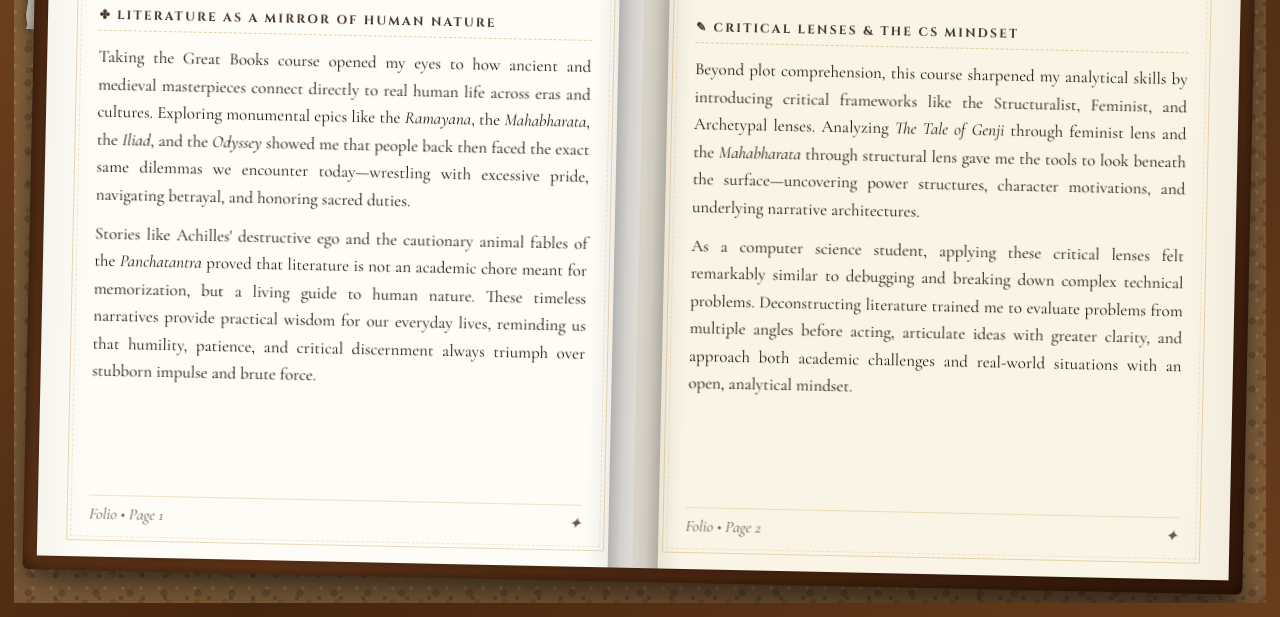
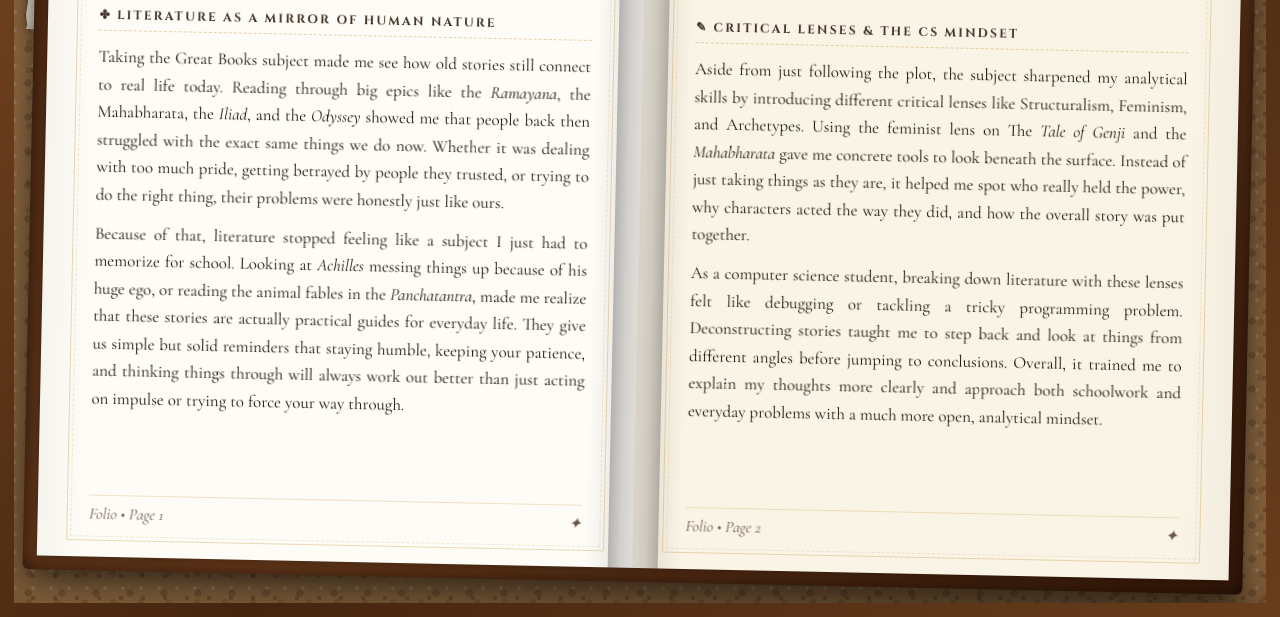
Before and after one commit to maki-sig/botisportfo-greatbooks, a plain HTML site: page summary-of-learning.html in a window 1280 px wide. Shown: the part 183-800 px from the top of the page. Drawn offline with nearby package versions, Linux system fonts and the light colour scheme; a web font is replaced by a local one.

Commit message:
Fixed greeter and summary content

```diff
--- a/summary-of-learning.html
+++ b/summary-of-learning.html
@@ -93,17 +93,21 @@
             <div class="content-section">
               <h2 class="section-heading">&#10020; Literature as a Mirror of Human Nature</h2>
               <p class="section-text">
-                Taking the Great Books course opened my eyes to how ancient and medieval masterpieces connect directly
-                to real human life across eras and cultures. Exploring monumental epics like the <em>Ramayana</em>, the
-                <em>Mahabharata</em>, the <em>Iliad</em>, and the <em>Odyssey</em> showed me that people back then faced
-                the exact same dilemmas we encounter today—wrestling with excessive pride, navigating betrayal, and
-                honoring sacred duties.
+                Taking the Great Books subject made me see how old stories still connect to real life today.
+                Reading through big epics like the <em>Ramayana</em>, the <em></em>Mahabharata</em>, the <em>Iliad</em>,
+                and the <em>Odyssey</em> showed me that
+                people back then struggled with the exact same things we do now. Whether it was dealing with too much
+                pride, getting betrayed by people they trusted, or trying to do the right thing, their problems were
+                honestly just like ours.
               </p>
               <p class="section-text">
-                Stories like Achilles' destructive ego and the cautionary animal fables of the <em>Panchatantra</em>
-                proved that literature is not an academic chore meant for memorization, but a living guide to human
-                nature. These timeless narratives provide practical wisdom for our everyday lives, reminding us that
-                humility, patience, and critical discernment always triumph over stubborn impulse and brute force.
+                Because of that, literature stopped feeling like a subject I just had to memorize for school.
+                Looking at <em>Achilles</em> messing things up because of his huge ego, or reading the animal fables in
+                the
+                <em>Panchatantra</em>, made me realize that these stories are actually practical guides for everyday
+                life. They
+                give us simple but solid reminders that staying humble, keeping your patience, and thinking things
+                through will always work out better than just acting on impulse or trying to force your way through.
               </p>
             </div>
 
@@ -130,16 +134,17 @@
             <div class="content-section">
               <h3 class="section-heading">&#9998; Critical Lenses &amp; The CS Mindset</h3>
               <p class="section-text">
-                Beyond plot comprehension, this course sharpened my analytical skills by introducing critical frameworks
-                like the Structuralist, Feminist, and Archetypal lenses. Analyzing <em>The Tale of Genji</em> through
-                feminist lens and the <em>Mahabharata</em> through structural lens gave me the tools to look beneath the
-                surface—uncovering power structures, character motivations, and underlying narrative architectures.
+                Aside from just following the plot, the subject sharpened my analytical skills by introducing
+                different critical lenses like Structuralism, Feminism, and Archetypes. Using the feminist lens on The
+                <em>Tale of Genji</em> and the <em>Mahabharata</em> gave me concrete tools to look beneath the
+                surface. Instead of just taking things as they are, it helped me spot who really held the power, why
+                characters acted the way they did, and how the overall story was put together.
               </p>
               <p class="section-text">
-                As a computer science student, applying these critical lenses felt remarkably similar to debugging and
-                breaking down complex technical problems. Deconstructing literature trained me to evaluate problems from
-                multiple angles before acting, articulate ideas with greater clarity, and approach both academic
-                challenges and real-world situations with an open, analytical mindset.
+                As a computer science student, breaking down literature with these lenses felt like debugging or
+                tackling a tricky programming problem. Deconstructing stories taught me to step back and look at things
+                from different angles before jumping to conclusions. Overall, it trained me to explain my thoughts more
+                clearly and approach both schoolwork and everyday problems with a much more open, analytical mindset.
               </p>
             </div>
 
```
Also changed, not shown: index.html (+7 -6 lines).
